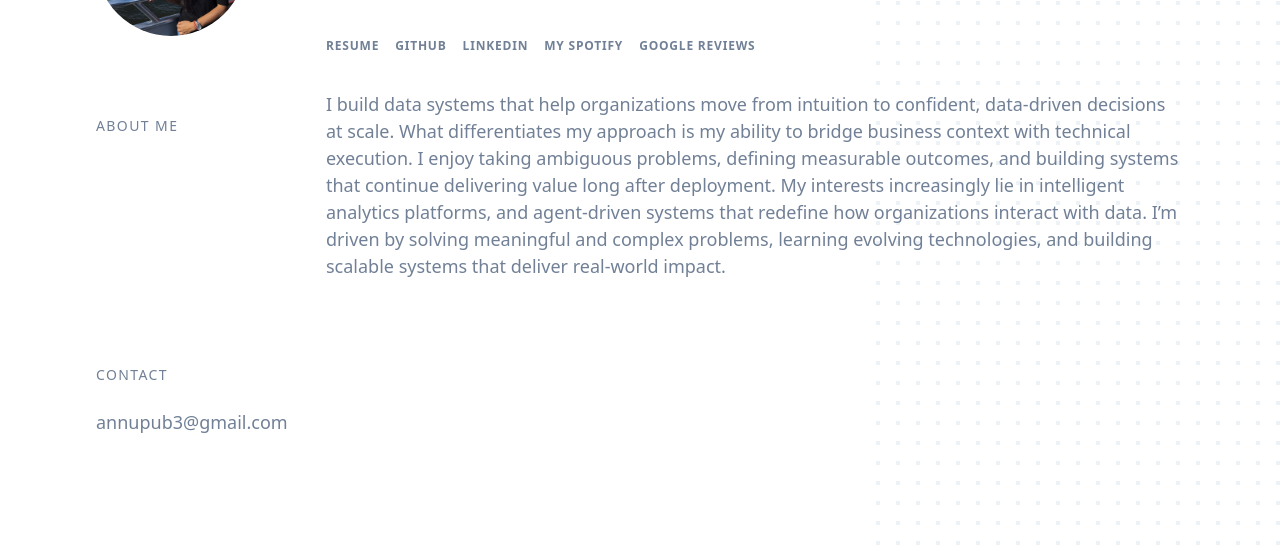
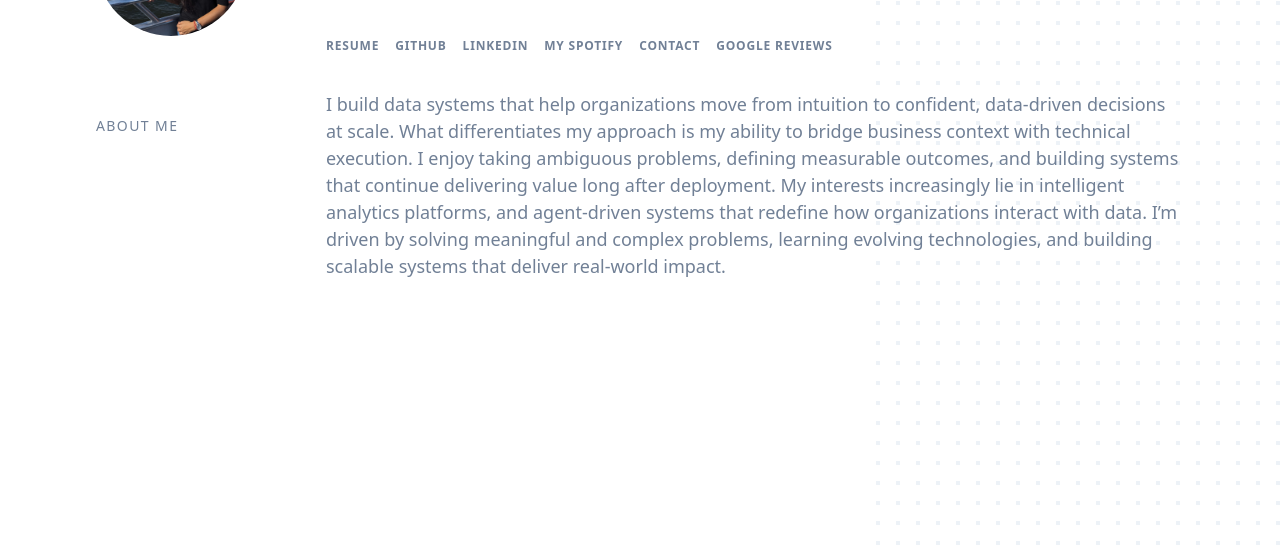
Before and after one commit to apriya3/apriya3.github.io, a Gatsby site: page / in a window 1280 px wide. Shown: the part 259-815 px from the top of the page. Built offline with nearby package versions, Linux system fonts and the light colour scheme; Gatsby itself is replaced by a stand-in of ours.

Commit message:
contact section changed

```diff
--- a/src/components/header/index.jsx
+++ b/src/components/header/index.jsx
@@ -103,6 +103,16 @@ const Header = ({ metadata = {}, noBlog = false }) => {
           <li className={classes.item}>
             <a
               className={classes.link}
+              href="mailto:annupub3@gmail.com"
+              target="_blank"
+              rel="noreferrer"
+            >
+              Contact
+            </a>
+          </li>
+          <li className={classes.item}>
+            <a
+              className={classes.link}
               href="https://google.com/maps/contrib/101112107729949975275/reviews/@47.6176503,-122.355194,13z/data=!4m3!8m2!3m1!1e1?authuser=1&entry=ttu&g_ep=EgoyMDI2MDIyMi4wIKXMDSoASAFQAw%3D%3D"
               target="_blank"
               rel="noreferrer"
--- a/src/pages/index.jsx
+++ b/src/pages/index.jsx
@@ -6,7 +6,6 @@ import Header from '../components/header';
 import Layout from '../components/layout';
 import SectionAbout from '../components/section-about';
 import SectionBlog from '../components/section-blog';
-import SectionContact from '../components/section-contact';
 import SectionExperience from '../components/section-experience';
 import SectionProjects from '../components/section-projects';
 import SectionSkills from '../components/section-skills';
@@ -31,7 +30,6 @@ const Index = ({ data }) => {
         <SectionExperience experience={experience} />
       )}
       {skills && skills.length && <SectionSkills skills={skills} />}
-      <SectionContact email="annupub3@gmail.com" />
     </Layout>
   );
 };
```
